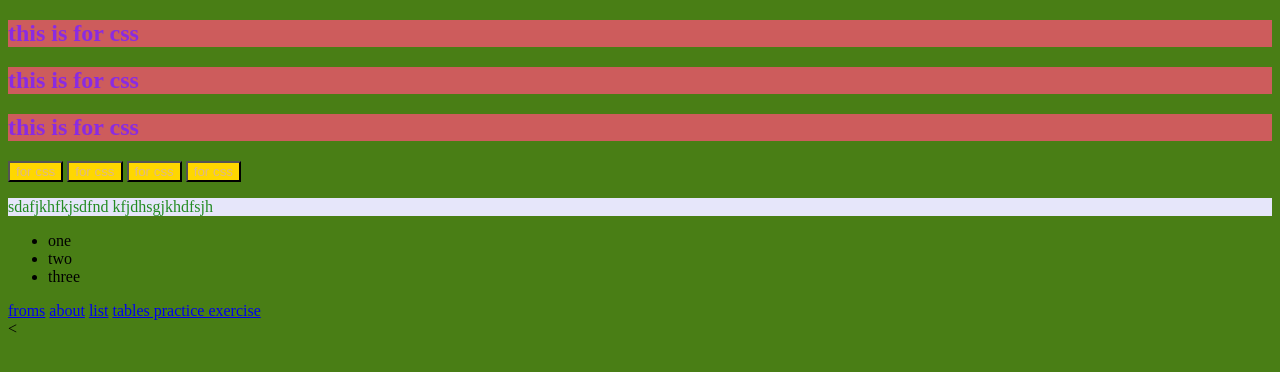
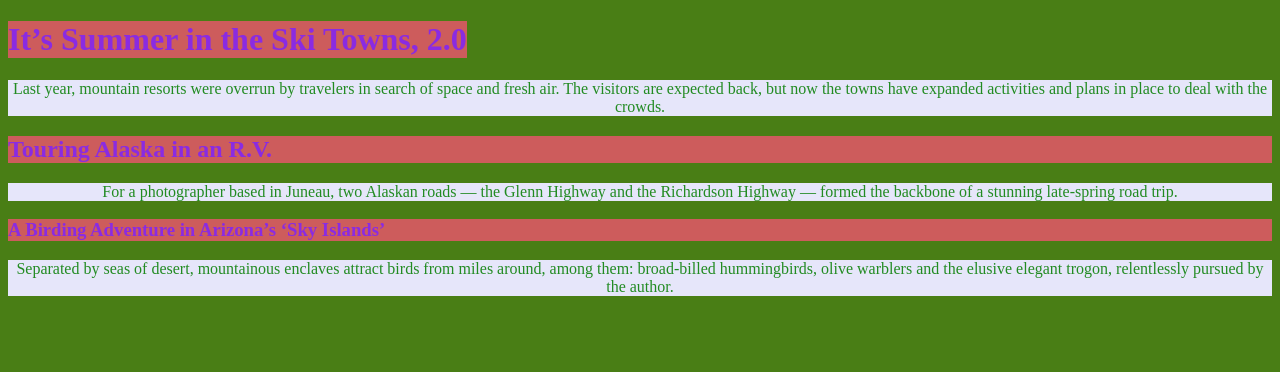
Before and after one commit to zoro9483/Bootcamp2021, a plain HTML site: page index.html in a window 1280 px wide. Drawn offline with Linux system fonts and the light colour scheme.

Commit message:
using css to style headers and pragraphs

```diff
--- a/app.css
+++ b/app.css
@@ -1,14 +1,23 @@
+h1 {
+    width: fit-content;
+    text-align: center;
+    color: blueviolet;
+    background-color: indianred;
+}
+
 h2 {
     color: blueviolet;
     background-color: indianred;
 }
 
-button {
-    color:burlywood;
-    background-color: gold;
+h3 {
+    color: blueviolet;
+    background-color: indianred;
 }
 
+
 p {
+    text-align: center;
     color: forestgreen;
     background-color: lavender;
 }
--- a/index.html
+++ b/index.html
@@ -13,24 +13,21 @@
 
   <main>
 
-    <h2>this is for css</h2>
-    <h2>this is for css</h2>
-    <h2>this is for css</h2>
+    <h1>It’s Summer in the Ski Towns, 2.0</h1>
+    <p>Last year, mountain resorts were overrun by travelers in search of space and fresh air. The visitors are expected
+      back, but now the towns have expanded activities and plans in place to deal with the crowds.</p>
 
-    <button>for css</button>
+    <h2>Touring Alaska in an R.V.</h2>
+    <p>For a photographer based in Juneau, two Alaskan roads — the Glenn Highway and the Richardson Highway — formed the
+      backbone of a stunning late-spring road trip.</p>
 
-    <button>for css</button>
-
-    <button>for css</button>
-
-    <button>for css</button>
+    <h3>A Birding Adventure in Arizona’s ‘Sky Islands’</h3>
+    <p> Separated by seas of desert, mountainous enclaves attract birds from miles around, among them: broad-billed
+      hummingbirds, olive warblers and the elusive elegant trogon, relentlessly pursued by the author.
+    </p>
 
 
-    <p>
-      sdafjkhfkjsdfnd kfjdhsgjkhdfsjh
-    </p>
-
-    <nav>
+    <!-- <nav>
       <ul>
         <li>one</li>
         <li>two</li>
@@ -41,13 +38,11 @@
       <a href="about.html">about</a>
       <a href="list.html">list</a>
       <a href="table.html">tables practice exercise</a>
-
+ -->
 
 
   </main>
 
-  <footer>
-    < </footer>
 </body>
 
 </html>
```
